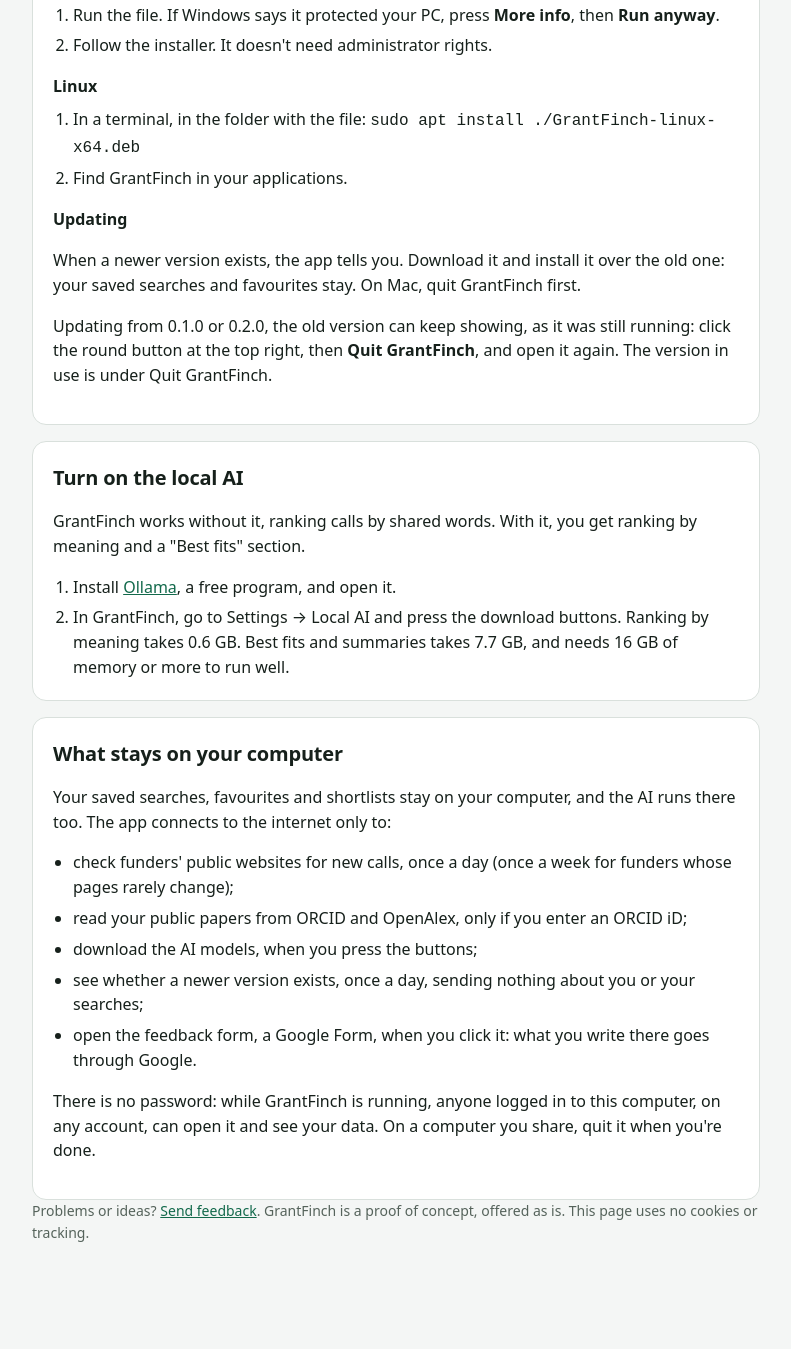
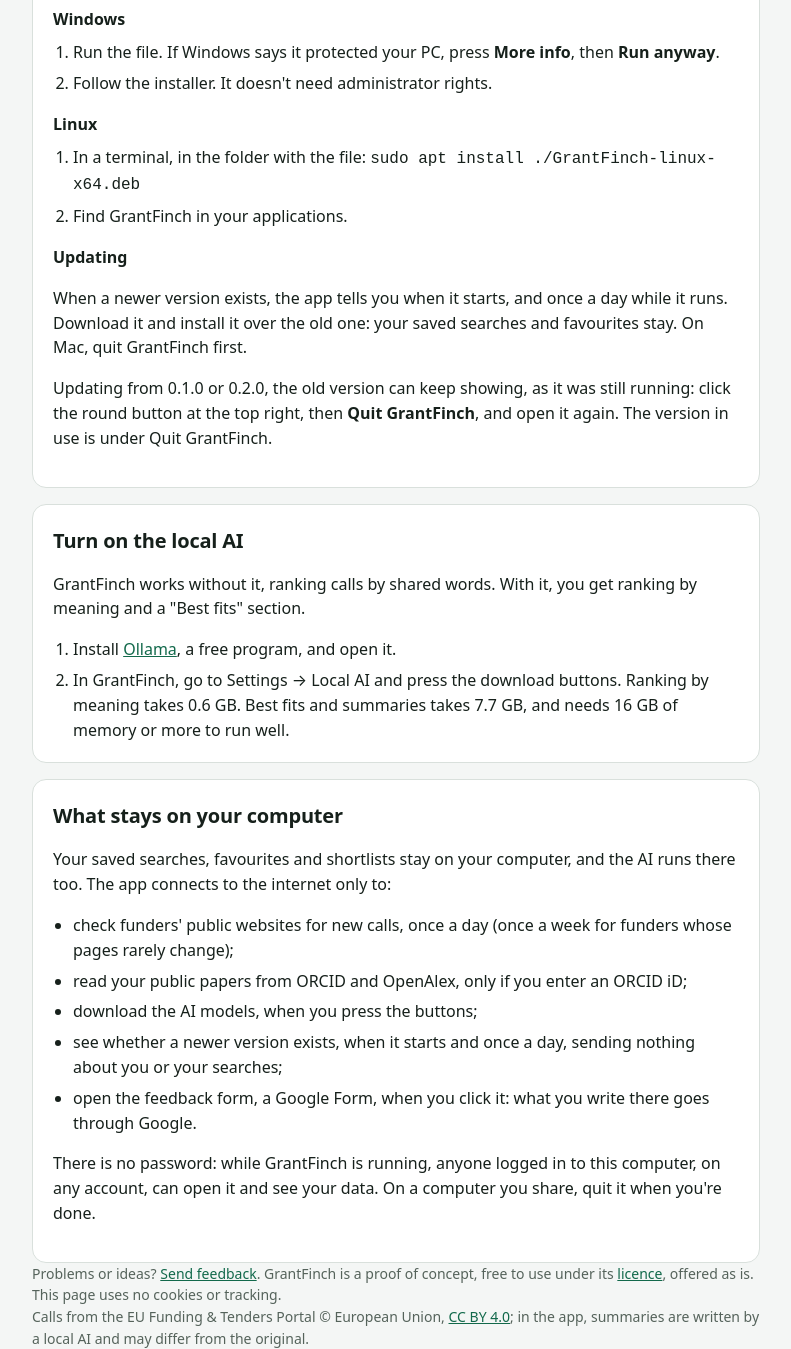
Before and after one commit to WalterC85/grantfinch, a plain HTML site: page index.html in a window 1280 px wide. Shown: the part 963-2312 px from the top of the page, without its empty margins (244-1035 px from the left). Before the commit the page ends 2207 px from the top, so only its background shows below. Drawn offline with Linux system fonts and the light colour scheme.

Commit message:
Version 0.3.1

```diff
--- a/index.html
+++ b/index.html
@@ -46,6 +46,7 @@ footer { padding-bottom: 40px; color: var(--muted); font-size: 14px; }
 
   <section>
     <h2>Download</h2>
+    <p class="muted">Latest version: <b>0.3.1</b>. The version you have is under Quit GrantFinch in the app's menu.</p>
     <div class="downloads">
       <a class="btn" href="https://github.com/WalterC85/grantfinch/releases/latest/download/GrantFinch-mac-apple-silicon.dmg">Mac<small>Apple Silicon: M1 or newer</small></a>
       <a class="btn" href="https://github.com/WalterC85/grantfinch/releases/latest/download/GrantFinch-windows-x64-setup.exe">Windows<small>64-bit</small></a>
@@ -64,7 +65,7 @@ footer { padding-bottom: 40px; color: var(--muted); font-size: 14px; }
     <h3>Linux</h3>
     <ol><li>In a terminal, in the folder with the file: <code>sudo apt install ./GrantFinch-linux-x64.deb</code></li><li>Find GrantFinch in your applications.</li></ol>
     <h3>Updating</h3>
-    <p>When a newer version exists, the app tells you. Download it and install it over the old one: your saved searches and favourites stay. On Mac, quit GrantFinch first.</p>
+    <p>When a newer version exists, the app tells you when it starts, and once a day while it runs. Download it and install it over the old one: your saved searches and favourites stay. On Mac, quit GrantFinch first.</p>
     <p>Updating from 0.1.0 or 0.2.0, the old version can keep showing, as it was still running: click the round button at the top right, then <b>Quit GrantFinch</b>, and open it again. The version in use is under Quit GrantFinch.</p>
   </section>
 
@@ -77,10 +78,10 @@ footer { padding-bottom: 40px; color: var(--muted); font-size: 14px; }
   <section>
     <h2>What stays on your computer</h2>
     <p>Your saved searches, favourites and shortlists stay on your computer, and the AI runs there too. The app connects to the internet only to:</p>
-    <ul><li>check funders' public websites for new calls, once a day (once a week for funders whose pages rarely change);</li><li>read your public papers from ORCID and OpenAlex, only if you enter an ORCID iD;</li><li>download the AI models, when you press the buttons;</li><li>see whether a newer version exists, once a day, sending nothing about you or your searches;</li><li>open the feedback form, a Google Form, when you click it: what you write there goes through Google.</li></ul>
+    <ul><li>check funders' public websites for new calls, once a day (once a week for funders whose pages rarely change);</li><li>read your public papers from ORCID and OpenAlex, only if you enter an ORCID iD;</li><li>download the AI models, when you press the buttons;</li><li>see whether a newer version exists, when it starts and once a day, sending nothing about you or your searches;</li><li>open the feedback form, a Google Form, when you click it: what you write there goes through Google.</li></ul>
     <p>There is no password: while GrantFinch is running, anyone logged in to this computer, on any account, can open it and see your data. On a computer you share, quit it when you're done.</p>
   </section>
 </main>
-<footer class="wrap">Problems or ideas? <a href="https://forms.gle/hQgu6GtLMg4RYhDX7">Send feedback</a>. GrantFinch is a proof of concept, offered as is. This page uses no cookies or tracking.</footer>
+<footer class="wrap">Problems or ideas? <a href="https://forms.gle/hQgu6GtLMg4RYhDX7">Send feedback</a>. GrantFinch is a proof of concept, free to use under its <a href="LICENSE.txt">licence</a>, offered as is. This page uses no cookies or tracking.<br>Calls from the EU Funding &amp; Tenders Portal © European Union, <a href="https://creativecommons.org/licenses/by/4.0/">CC BY 4.0</a>; in the app, summaries are written by a local AI and may differ from the original.</footer>
 </body>
 </html>
--- a/version.json
+++ b/version.json
@@ -1 +1 @@
-{"version": "0.3.0", "urgent": false}
+{"version": "0.3.1", "urgent": false}
```
Also changed, not shown: LICENSE.txt (added).
